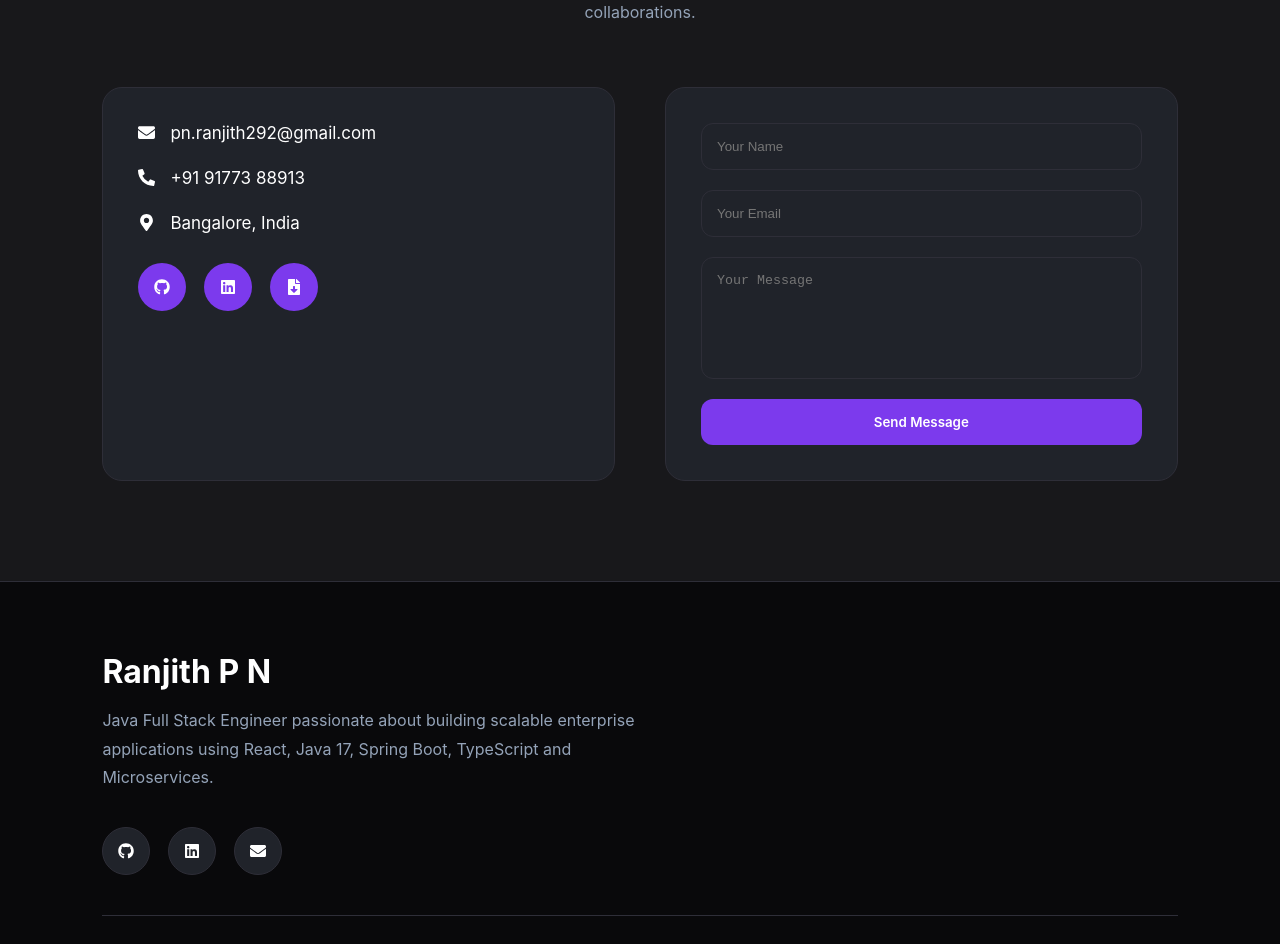
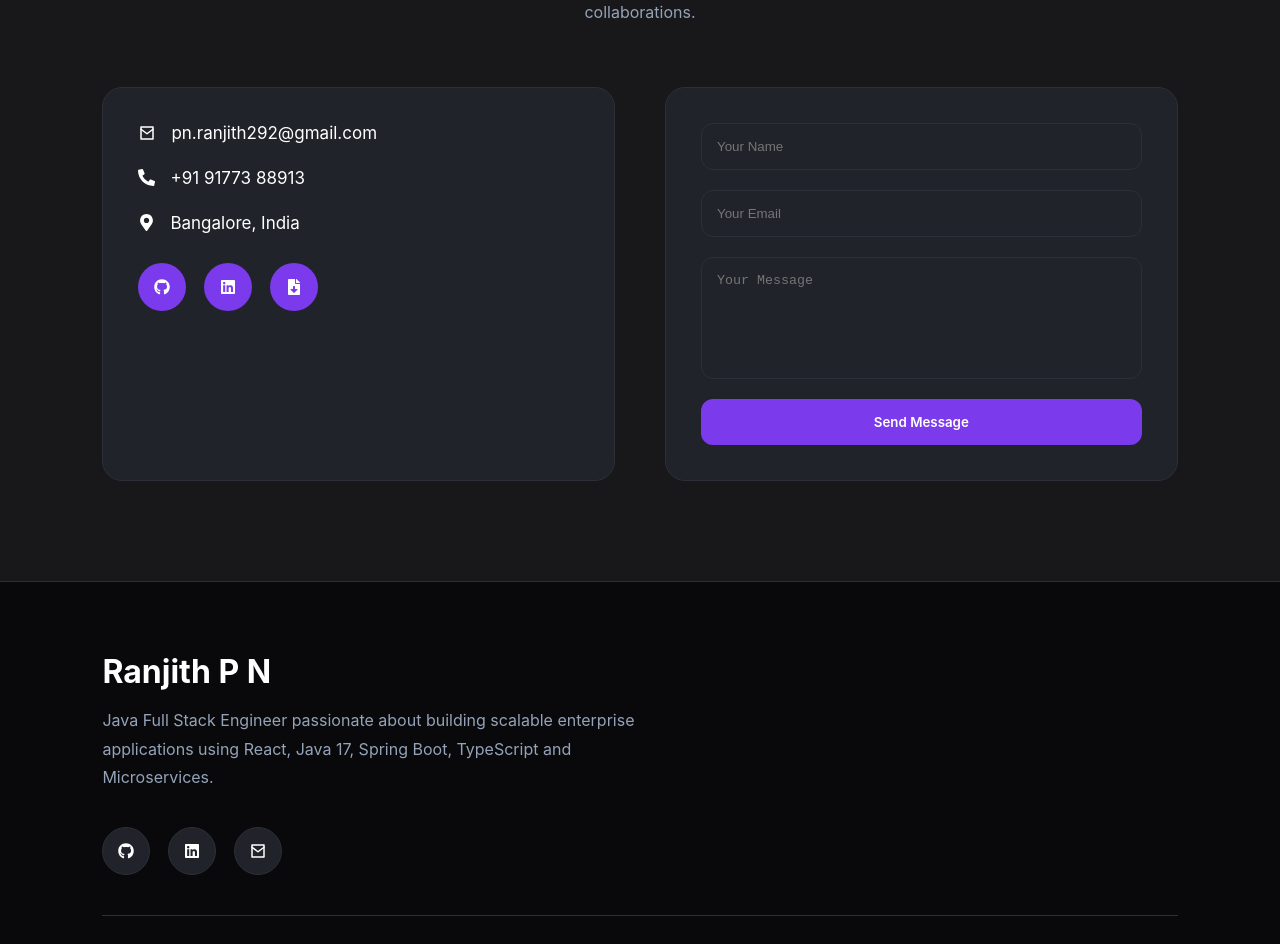
Before and after one commit to ranjithpn292/my-portfolio, a React (Create React App) app: page / in a window 1280 px wide. Shown: the part 6500-7444 px from the top of the page. Built offline with nearby package versions, Linux system fonts and the light colour scheme.

Commit message:
icon issue fix

```diff
--- a/src/components/Contact.tsx
+++ b/src/components/Contact.tsx
@@ -1,13 +1,28 @@
 import React from "react";
 import styled from "styled-components";
 import {
-  FaEnvelope,
   FaPhoneAlt,
   FaMapMarkerAlt,
   FaGithub,
   FaLinkedin,
   FaFileDownload,
 } from "react-icons/fa";
+
+const EnvelopeIcon = () => (
+  <svg
+    width="18"
+    height="18"
+    viewBox="0 0 24 24"
+    fill="none"
+    stroke="currentColor"
+    strokeWidth="2"
+    strokeLinecap="round"
+    strokeLinejoin="round"
+  >
+    <path d="M4 4h16v16H4z" />
+    <path d="M4 7l8 6 8-6" />
+  </svg>
+);
 
 const Section = styled.section`
   padding: 100px 8%;
@@ -125,7 +140,7 @@ const Contact = () => {
       <Container>
         <Card>
           <Info>
-            {React.createElement(FaEnvelope)}
+            <EnvelopeIcon />
             pn.ranjith292@gmail.com
           </Info>
 
--- a/src/components/Footer.tsx
+++ b/src/components/Footer.tsx
@@ -1,6 +1,22 @@
 import React from "react";
 import styled from "styled-components";
-import { FaGithub, FaLinkedin, FaEnvelope, FaArrowUp } from "react-icons/fa";
+import { FaGithub, FaLinkedin, FaArrowUp } from "react-icons/fa";
+
+const EnvelopeIcon = () => (
+  <svg
+    width="18"
+    height="18"
+    viewBox="0 0 24 24"
+    fill="none"
+    stroke="currentColor"
+    strokeWidth="2"
+    strokeLinecap="round"
+    strokeLinejoin="round"
+  >
+    <path d="M4 4h16v16H4z" />
+    <path d="M4 7l8 6 8-6" />
+  </svg>
+);
 
 const FooterSection = styled.footer`
   background: ${({ theme }) => theme.colors.background};
@@ -121,7 +137,7 @@ const Footer = () => {
           </Social>
 
           <Social href="mailto:pn.ranjith292@gmail.com">
-            {React.createElement(FaEnvelope)}
+            <EnvelopeIcon />
           </Social>
         </Socials>
 
```
